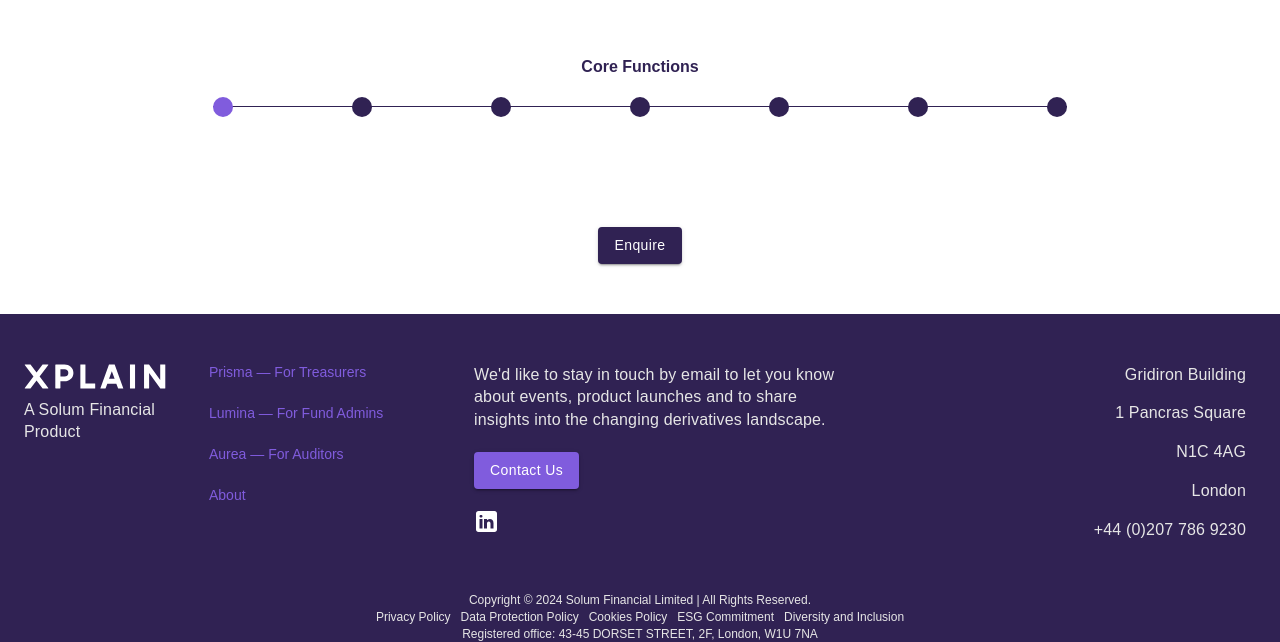
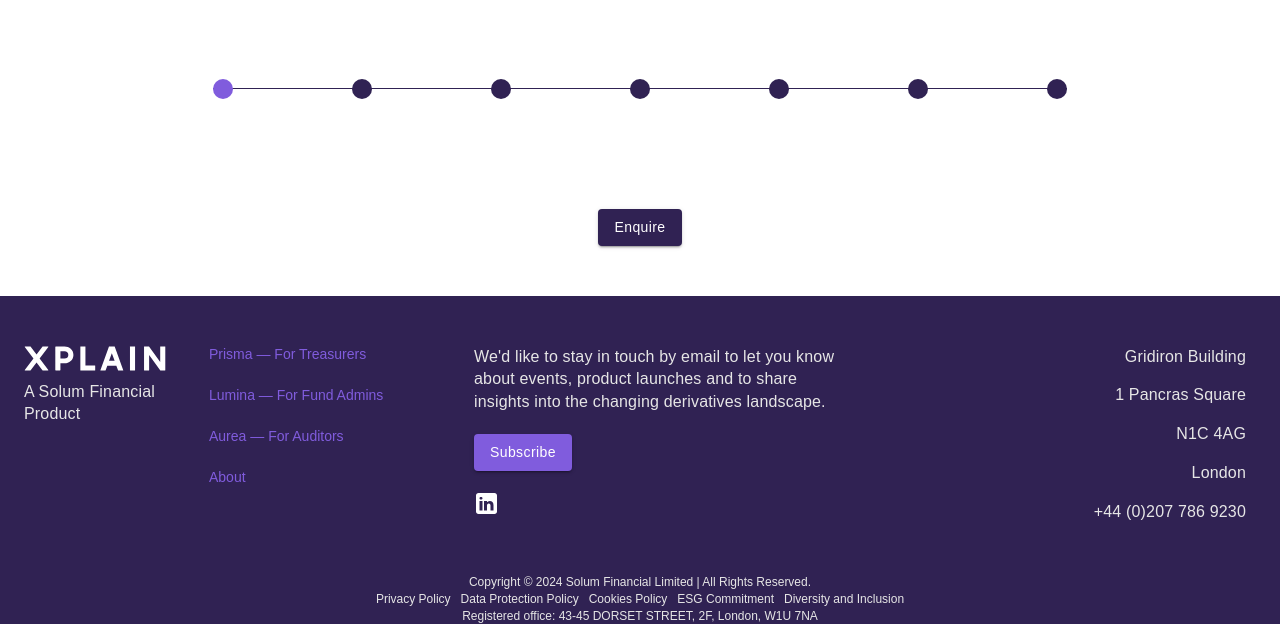
Before and after one commit to HernanBerrazueta/xplainwebsite1, a React (Create React App) app: page /aurea in a window 1280 px wide. Shown: the part 1660-2302 px from the top of the page. Built offline with nearby package versions, Linux system fonts and the light colour scheme; a web font is replaced by a local one.

Commit message:
Footer and Progress bar updated

```diff
--- a/src/components/carousel/ProgressBar.tsx
+++ b/src/components/carousel/ProgressBar.tsx
@@ -26,7 +26,9 @@ const HorizontalProgressBar: React.FC<ProgressStepsProps> = ({
 
   return (
     <ProgressContainer>
-      <ActiveStepLabel key={currentStep}>{steps[activeStep]}</ActiveStepLabel>
+      <ActiveStepLabel key={currentStep}>
+        {/*steps[activeStep]*/}
+      </ActiveStepLabel>
       <ProgressBar>
         {steps.map((_, index) => (
           <Step
--- a/src/components/footer/Footer.tsx
+++ b/src/components/footer/Footer.tsx
@@ -79,7 +79,7 @@ const Footer: React.FC = () => {
             </Paragraph>
             <Link to="/contact-us">
               <ButtonStyled variant="contained" color="secondary">
-                <SpanStyled>Contact us</SpanStyled>
+                <SpanStyled>Subscribe</SpanStyled>
               </ButtonStyled>
             </Link>
             <Link
```
